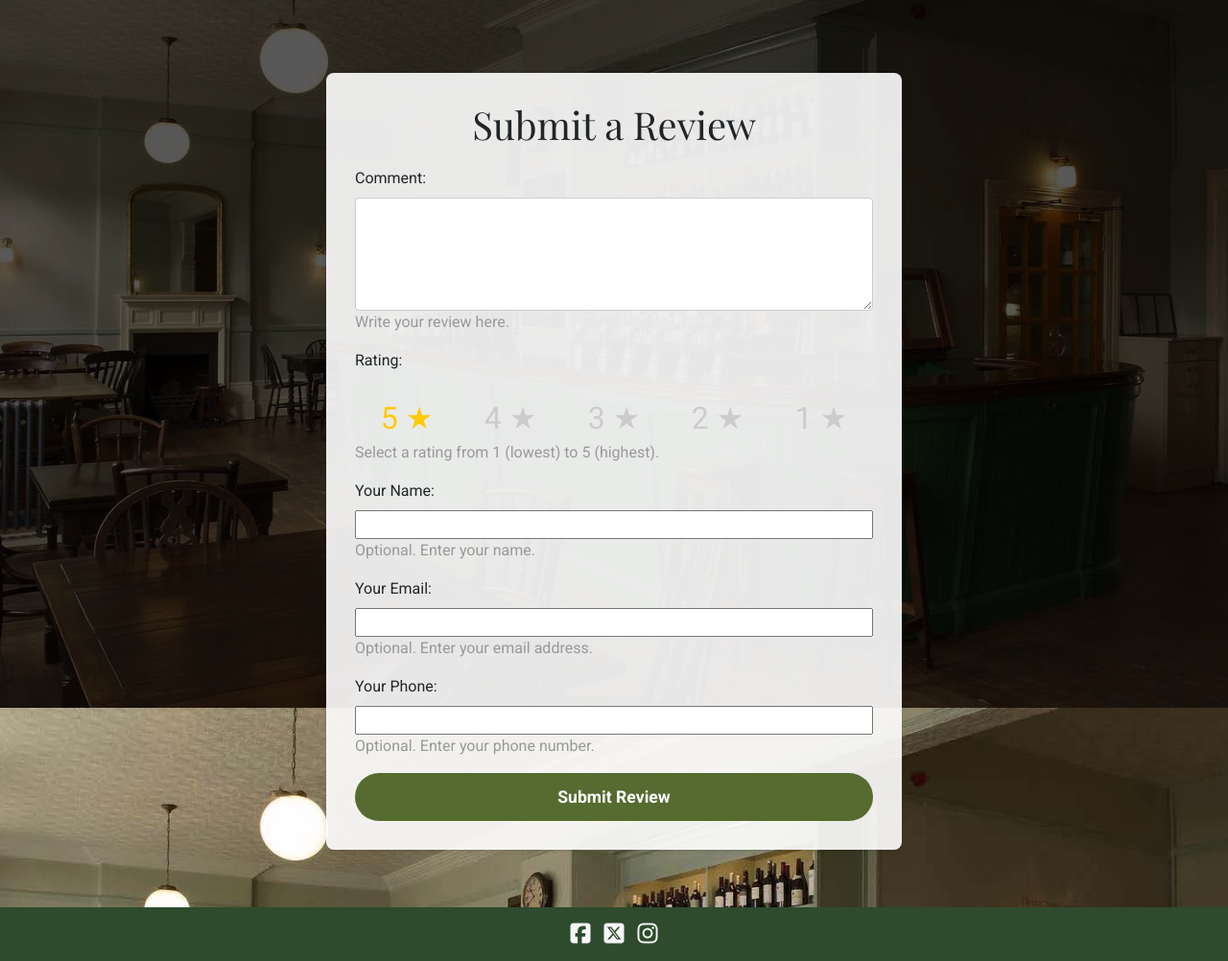
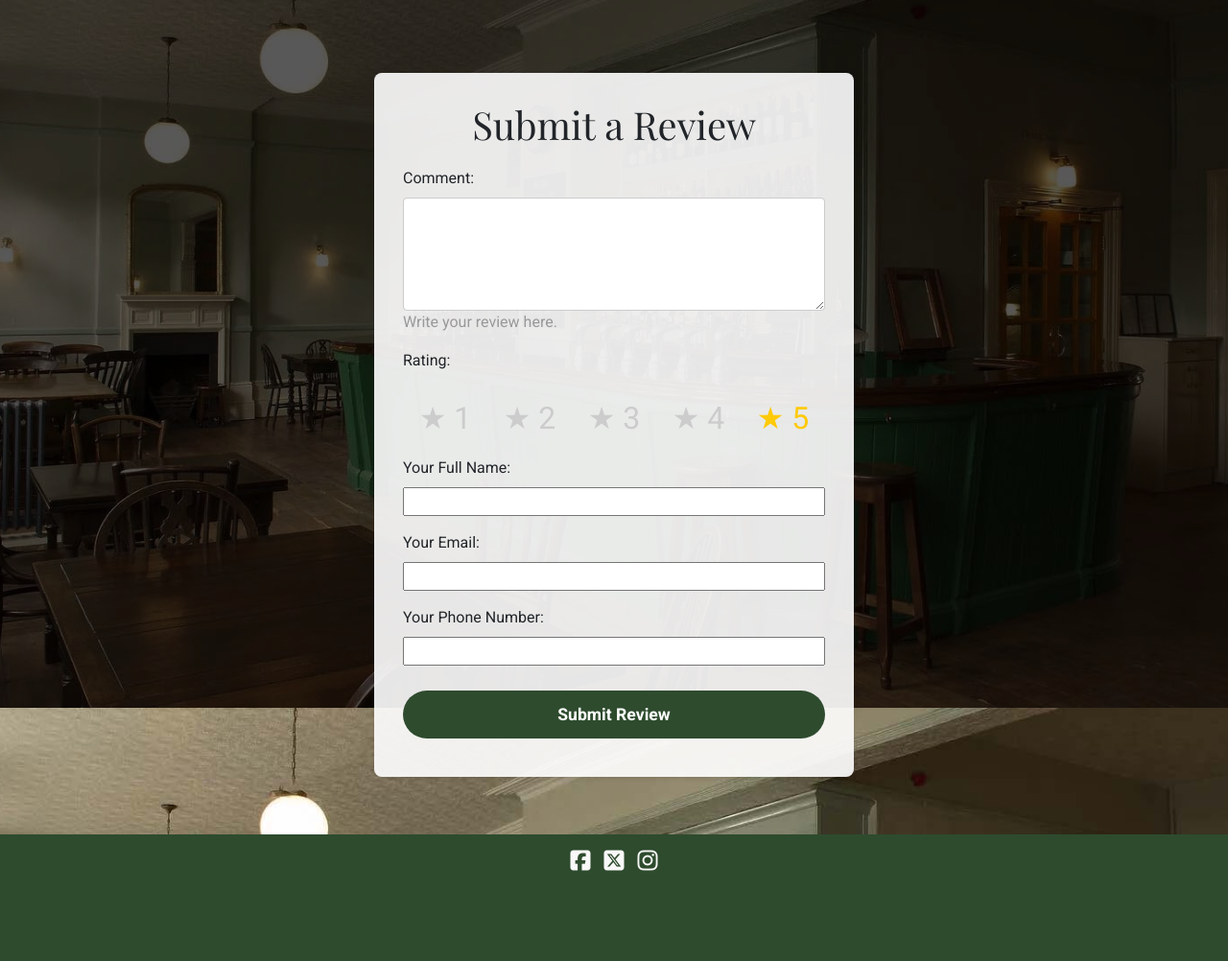
Before and after one commit to p-coughlan/coughlans_restaurant, a Django app: page /reviews/submit/ in a window 1280 px wide. Shown: the part 62-1064 px from the top of the page at 96% size. After the commit the page ends 970 px from the top, so only its background shows below. Run offline with Django 4.2, Linux system fonts and the light colour scheme; some libraries are stand-ins or nearby versions.

Commit message:
Refactor forms and styles; update field labels, adjust CSS properties, and comment out unused styles. Update README

```diff
--- a/bookings/forms.py
+++ b/bookings/forms.py
@@ -1,5 +1,5 @@
 # bookings/forms.py
-
+from datetime import time
 from django import forms
 from .models import Booking, Customer
 
--- a/reviews/forms.py
+++ b/reviews/forms.py
@@ -9,12 +9,12 @@ class ReviewForm(forms.ModelForm):
     This form collects the review's comment and a rating using a star-based input.
     Additional customer details are optional and used to link the review to a Customer.
     """
-    customer_name = forms.CharField(max_length=100, label="Your Name", required=False,
-                                    help_text="Optional. Enter your name.")
+    customer_name = forms.CharField(max_length=100, label="Your Full Name", required=False,
+                                    help_text="")
     customer_email = forms.EmailField(label="Your Email", required=False,
-                                      help_text="Optional. Enter your email address.")
-    customer_phone = forms.CharField(max_length=15, label="Your Phone", required=False,
-                                     help_text="Optional. Enter your phone number.")
+                                      help_text="")
+    customer_phone = forms.CharField(max_length=15, label="Your Phone Number", required=False,
+                                     help_text="")
 
     class Meta:
         model = Review
@@ -22,13 +22,13 @@ class ReviewForm(forms.ModelForm):
         widgets = {
             'comment': forms.Textarea(attrs={'rows': 4, 'class': 'form-control'}),
             'rating': forms.RadioSelect(
-                choices=[(i, str(i)) for i in range(1, 6)],
+                choices=[(i, str(i)) for i in range(1, 6)], #how to not dispaly the numbers - use a star image instead -
                 attrs={'class': 'radiolist rating'}  # Add both classes
             ),
         }
         help_texts = {
             'comment': "Write your review here.",
-            'rating': "Select a rating from 1 (lowest) to 5 (highest).",
+            'rating': "",
         }
 
     def __init__(self, *args, **kwargs):
--- a/static/css/forms.css
+++ b/static/css/forms.css
@@ -6,7 +6,7 @@
   padding: 30px;
   border-radius: 8px;
   box-shadow: 0 2px 4px rgba(0, 0, 0, 0.1);
-  max-width: 600px;
+  max-width: 500px;
   margin: 40px auto;  /* Center horizontally with vertical spacing */
 }
 
@@ -47,7 +47,7 @@
 
 /* Style for the submit button */
 button[type="submit"] {
-  background-color: #556B2F;  /* Olive green */
+  background-color: #2e4b2e; /* Dark green */
   color: white;
   border: none;
   border-radius: 50px;
@@ -57,6 +57,8 @@ button[type="submit"] {
   width: 100%;       /* Full width of container */
   cursor: pointer;
   text-align: center; /* Ensure button text is centered */
+  margin-top: 10px;
+  margin-bottom: 10px;
 }
 
 /* Custom styling for fields in the manage booking form */
@@ -105,8 +107,8 @@ textarea {
 .radiolist.rating {
   display: flex;
   justify-content: space-around;
-  direction: rtl;               /* Reverse visual order */
-  unicode-bidi: bidi-override;   /* Ensure proper reversal */
+  /* direction: rtl;               /* Reverse visual order */
+  /* unicode-bidi: bidi-override;   /* Ensure proper reversal */
   font-size: 2rem;              /* Adjust star size */
   list-style: none;
   padding: 0;
```
Also changed, not shown: README.md, assets/images/ERD.jpg (added).
